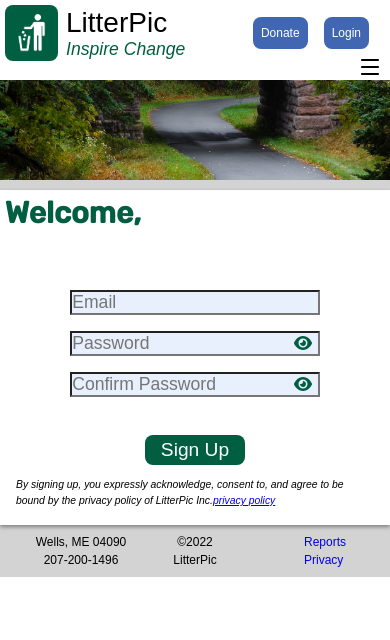
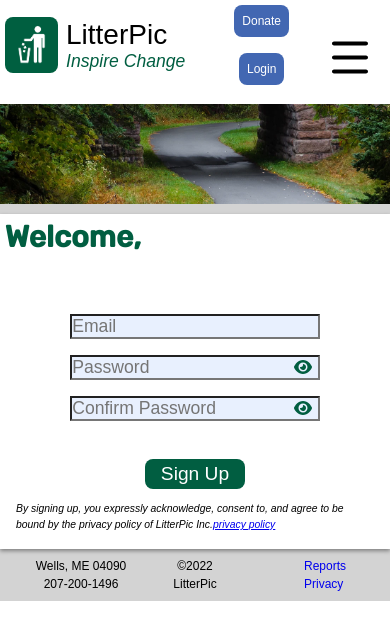
Before and after one commit to LitterPic/litterpic_org, a Next.js app: page /signup in a window 390 px wide. Shown: the top 640 px of the page. Built offline with nearby package versions, Linux system fonts and the light colour scheme; no server answers.

Commit message:
Updated hamburger icon to show profile image when logged in.

```diff
--- a/components/layout.js
+++ b/components/layout.js
@@ -1,16 +1,48 @@
 import React, {useState, useEffect} from "react";
 import {useRouter} from "next/router";
-import Navlink from "./navlink";
+import Link from "next/link";
 import Logobar from "./logobar";
 import Footer from "./footer";
+import {getAuth, onAuthStateChanged, signOut} from 'firebase/auth';
+import {getFirestore, doc, getDoc} from 'firebase/firestore';
+import {auth} from "../lib/firebase";
 
 const Layout = ({children}) => {
     const [showNavLinks, setShowNavLinks] = useState(false);
     const router = useRouter();
+    const [userPhoto, setUserPhoto] = useState('');
+    const [displayName, setDisplayName] = useState('');
+    const [userLoggedIn, setUserLoggedIn] = useState(false);
+    const [user, setUser] = useState(null);
 
     useEffect(() => {
-        setShowNavLinks(false); // Hide nav links when path changes
+        setShowNavLinks(false);
     }, [router.pathname]);
+
+    useEffect(() => {
+        const authInstance = getAuth();
+        const firestore = getFirestore();
+        const unsubscribe = onAuthStateChanged(authInstance, async (user) => {
+            if (user) {
+                setUserLoggedIn(true);
+                const userRef = doc(firestore, `users/${user.uid}`);
+                const userDoc = await getDoc(userRef);
+
+                if (userDoc.exists()) {
+                    const userData = userDoc.data();
+                    setUserPhoto(userData.photo_url);
+                    setDisplayName(userData.display_name);
+                } else {
+                    console.log('No such document!');
+                }
+            } else {
+                setUserLoggedIn(false);
+                setUserPhoto('');
+            }
+        });
+
+        return () => unsubscribe();
+    }, []);
 
     const toggleNavLinks = () => {
         setShowNavLinks(!showNavLinks);
@@ -21,27 +53,54 @@ const Layout = ({children}) => {
         router.push(href);
     };
 
+    const handleSignOut = async () => {
+        try {
+            await signOut(auth);
+            setUserLoggedIn(false);
+            setUserPhoto('');
+            router.push('/login');
+        } catch (error) {
+            console.error('Error signing out:', error);
+        }
+    };
+
     return (
         <div className="nav-grid-container">
             <Logobar/>
             <div className="grid-content">
                 <nav className={`nav-bar ${showNavLinks ? "mobile-nav" : ""}`}>
                     <div className="nav-links">
-                        <Navlink href="/" onClick={() => handleNavLinkClick("/")}>
-                            Home
-                        </Navlink>
-                        <Navlink href="/about" onClick={() => handleNavLinkClick("/about")}>
-                            About Us
-                        </Navlink>
-                        <Navlink href="/volunteer" onClick={() => handleNavLinkClick("/volunteer")}>
-                            Volunteer
-                        </Navlink>
-                        <Navlink href="/stories" onClick={() => handleNavLinkClick("/stories")}>
-                            User Stories
-                        </Navlink>
-                        <Navlink href="/contact" onClick={() => handleNavLinkClick("/contact")}>
-                            Contact
-                        </Navlink>
+                        {userLoggedIn && showNavLinks && (
+                            <img src={userPhoto} alt={displayName} className="profile-picture"/>
+                        )}
+                        <Link href="/" passHref>
+                            <div onClick={() => handleNavLinkClick("/")}>Home
+                            </div>
+                        </Link>
+                        <Link href="/about" passHref>
+                            <div onClick={() => handleNavLinkClick("/about")}>About Us</div>
+                        </Link>
+                        <Link href="/volunteer" passHref>
+                            <div onClick={() => handleNavLinkClick("/volunteer")}>Volunteer</div>
+                        </Link>
+                        <Link href="/stories" passHref>
+                            <div onClick={() => handleNavLinkClick("/stories")}>User Stories</div>
+                        </Link>
+                        <Link href="/contact" passHref>
+                            <div onClick={() => handleNavLinkClick("/contact")}>Contact</div>
+                        </Link>
+                        {userLoggedIn ? (
+                            <>
+                                <Link href="/profile" passHref>
+                                    <div onClick={() => handleNavLinkClick("/profile")}>Profile</div>
+                                </Link>
+                                <div className="nav-link" onClick={handleSignOut}>Sign Out</div>
+                            </>
+                        ) : (
+                            <Link href="/login" passHref>
+                                <div onClick={() => handleNavLinkClick("/login")}>Login</div>
+                            </Link>
+                        )}
                     </div>
                     <div className={`nav-toggle ${showNavLinks ? "active" : ""}`} onClick={toggleNavLinks}>
             <span className="icon">
@@ -59,7 +118,8 @@ const Layout = ({children}) => {
             <main>{children}</main>
             <Footer/>
         </div>
-    );
+    )
+        ;
 };
 
 export default Layout;
--- a/components/logobar.js
+++ b/components/logobar.js
@@ -96,7 +96,8 @@ const Logobar = () => {
                             )}
                         </div>
                     </div>
-            ) : (
+                ) :
+                (
                     <div className="logo-bar-right-content">
                         <CustomButton href="/donate">Donate</CustomButton>
                         <button className="login-button" onClick={() => router.push('/login')}>Login</button>
--- a/styles/logobar.scss
+++ b/styles/logobar.scss
@@ -177,6 +177,7 @@
   .logo-bar-right-content {
     align-items: center;
     display: flex;
+    flex-direction: column;
     height: 100%;
     justify-content: center;
   }
@@ -186,17 +187,23 @@
     font-size: .75rem;
     font-weight: normal;
     height: 2rem;
+    margin-right: 5rem;
     padding: .5rem;
   }
+
 
   .profile-picture {
     border-radius: 50%;
     border-style: solid;
     border-width: 1px;
     height: 50px;
-    margin-right: .5rem;
+    margin-left: 5.5rem;
     object-fit: cover;
     width: 50px;
+  }
+
+  .profile-dropdown {
+    display: none;
   }
 }
 
@@ -205,12 +212,6 @@
     padding-left: .6rem;
     padding-top: 1rem;
     width: 100%;
-
-    //img {
-    //  width: 50px;
-    //  height: 50px;
-    //  object-fit: cover;
-    //}
   }
 
   .profile-picture {
@@ -244,4 +245,8 @@
       padding: 1.25rem;
     }
   }
+
+  .profile-dropdown {
+    display: none;
+  }
 }
--- a/styles/navbar.scss
+++ b/styles/navbar.scss
@@ -15,8 +15,15 @@
   width: 100%;
 
   a {
+    color: $black;
+    font-size: 1.5rem;
+    font-weight: bolder;
     text-decoration: none;
     transition: color .5s ease;
+  }
+
+  .nav-link {
+    font-size: 1.5rem;
   }
 
   .nav-links {
@@ -53,14 +60,13 @@
     .icon {
       align-items: center;
       display: flex;
-      height: 1.5rem;
       justify-content: center;
-      width: 1.5rem;
+      padding-bottom: 1rem;
 
       svg {
         fill: currentColor;
-        height: 100%;
-        width: 100%;
+        height: 3rem;
+        width: 3rem;
       }
     }
   }
@@ -102,6 +108,21 @@
   .nav-bar.mobile-nav .nav-links.show-navlinks {
     display: flex;
   }
+
+
+  .nav-toggle {
+    align-items: center;
+    display: flex;
+    justify-content: center;
+    position: relative;
+
+    .icon {
+      position: absolute;
+      right: .5rem;
+      top: 50%;
+      transform: translateY(-90%);
+    }
+  }
 }
 
 @media (max-width: 102.25rem) and (orientation: landscape) {
@@ -114,7 +135,7 @@
     padding: .5rem;
     position: absolute;
     right: .5rem;
-    top: 23%;
+    top: 28%;
     z-index: 100;
   }
 
--- a/styles/profile.scss
+++ b/styles/profile.scss
@@ -17,9 +17,10 @@
   img {
     border: 2px solid $litterpic-green;
     border-radius: 50%;
-    height: 10rem;
+    height: 100px;
+    margin-right: 2rem;
     object-fit: cover;
-    width: 10rem;
+    width: 100px;
   }
 }
 
@@ -30,9 +31,13 @@
   color: $white;
   cursor: pointer;
   display: inline-block;
+  margin-right: 2rem;
   margin-top: .5rem;
   padding: .5rem 1rem;
+  text-align: center;
   text-decoration: none;
+  width: 100px;
+
 
   &:hover {
     background-color: $nav-green;
@@ -44,7 +49,7 @@
   display: flex;
   flex-direction: column;
   grid-column: 1 / 2;
-  padding-left: 4rem;
+  padding-left: .5rem;
 }
 
 .profile-item {
@@ -61,7 +66,6 @@
 }
 
 @media (max-width: 76.5rem) {
-  // Mobile Support
 }
 
 @media (max-width: 102.25rem) and (orientation: landscape) {
--- a/styles/styles.css
+++ b/styles/styles.css
@@ -861,6 +861,7 @@ p .index-inspire-change-text {
   .logo-bar-right-content {
     align-items: center;
     display: flex;
+    flex-direction: column;
     height: 100%;
     justify-content: center;
   }
@@ -869,6 +870,7 @@ p .index-inspire-change-text {
     font-size: 0.75rem;
     font-weight: normal;
     height: 2rem;
+    margin-right: 5rem;
     padding: 0.5rem;
   }
   .profile-picture {
@@ -876,9 +878,12 @@ p .index-inspire-change-text {
     border-style: solid;
     border-width: 1px;
     height: 50px;
-    margin-right: 0.5rem;
+    margin-left: 5.5rem;
     object-fit: cover;
     width: 50px;
+  }
+  .profile-dropdown {
+    display: none;
   }
 }
 @media (max-width: 102.25rem) and (orientation: landscape) {
@@ -912,6 +917,9 @@ p .index-inspire-change-text {
     font-size: 0.75rem;
     padding: 1.25rem;
   }
+  .profile-dropdown {
+    display: none;
+  }
 }
 .nav-bar {
   align-items: center;
@@ -926,8 +934,14 @@ p .index-inspire-change-text {
   width: 100%;
 }
 .nav-bar a {
+  color: #000;
+  font-size: 1.5rem;
+  font-weight: bolder;
   text-decoration: none;
   transition: color 0.5s ease;
+}
+.nav-bar .nav-link {
+  font-size: 1.5rem;
 }
 .nav-bar .nav-links {
   display: flex;
@@ -960,14 +974,13 @@ p .index-inspire-change-text {
 .nav-bar .nav-toggle .icon {
   align-items: center;
   display: flex;
-  height: 1.5rem;
   justify-content: center;
-  width: 1.5rem;
+  padding-bottom: 1rem;
 }
 .nav-bar .nav-toggle .icon svg {
   fill: currentColor;
-  height: 100%;
-  width: 100%;
+  height: 3rem;
+  width: 3rem;
 }
 .nav-bar.mobile-nav .nav-links {
   align-items: flex-start;
@@ -998,6 +1011,18 @@ p .index-inspire-change-text {
   .nav-bar.mobile-nav .nav-links.show-navlinks {
     display: flex;
   }
+  .nav-toggle {
+    align-items: center;
+    display: flex;
+    justify-content: center;
+    position: relative;
+  }
+  .nav-toggle .icon {
+    position: absolute;
+    right: 0.5rem;
+    top: 50%;
+    transform: translateY(-90%);
+  }
 }
 @media (max-width: 102.25rem) and (orientation: landscape) {
   .nav-bar .nav-links {
@@ -1009,7 +1034,7 @@ p .index-inspire-change-text {
     padding: 0.5rem;
     position: absolute;
     right: 0.5rem;
-    top: 23%;
+    top: 28%;
     z-index: 100;
   }
   .nav-bar.mobile-nav .nav-links.show-navlinks {
@@ -1032,9 +1057,10 @@ p .index-inspire-change-text {
 .profile-picture img {
   border: 2px solid #015e41;
   border-radius: 50%;
-  height: 10rem;
+  height: 100px;
+  margin-right: 2rem;
   object-fit: cover;
-  width: 10rem;
+  width: 100px;
 }
 
 .edit-profile-button {
@@ -1044,9 +1070,12 @@ p .index-inspire-change-text {
   color: #fff;
   cursor: pointer;
   display: inline-block;
+  margin-right: 2rem;
   margin-top: 0.5rem;
   padding: 0.5rem 1rem;
+  text-align: center;
   text-decoration: none;
+  width: 100px;
 }
 .edit-profile-button:hover {
   background-color: #479079;
@@ -1057,7 +1086,7 @@ p .index-inspire-change-text {
   display: flex;
   flex-direction: column;
   grid-column: 1/2;
-  padding-left: 4rem;
+  padding-left: 0.5rem;
 }
 
 .profile-item {
```
Also changed, not shown: 1 other file (tests, documents, lock files or other folders). Lines whose indentation alone changed are shown as unchanged.
